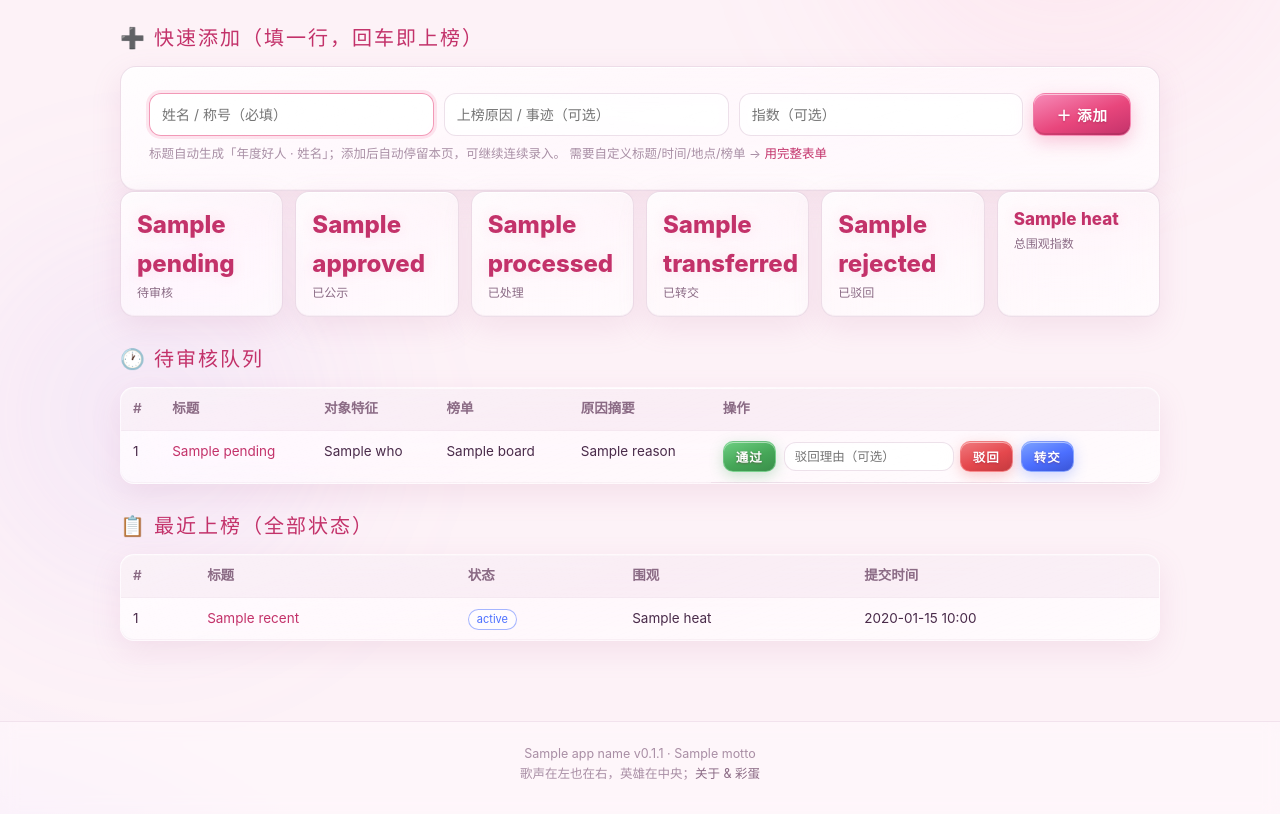
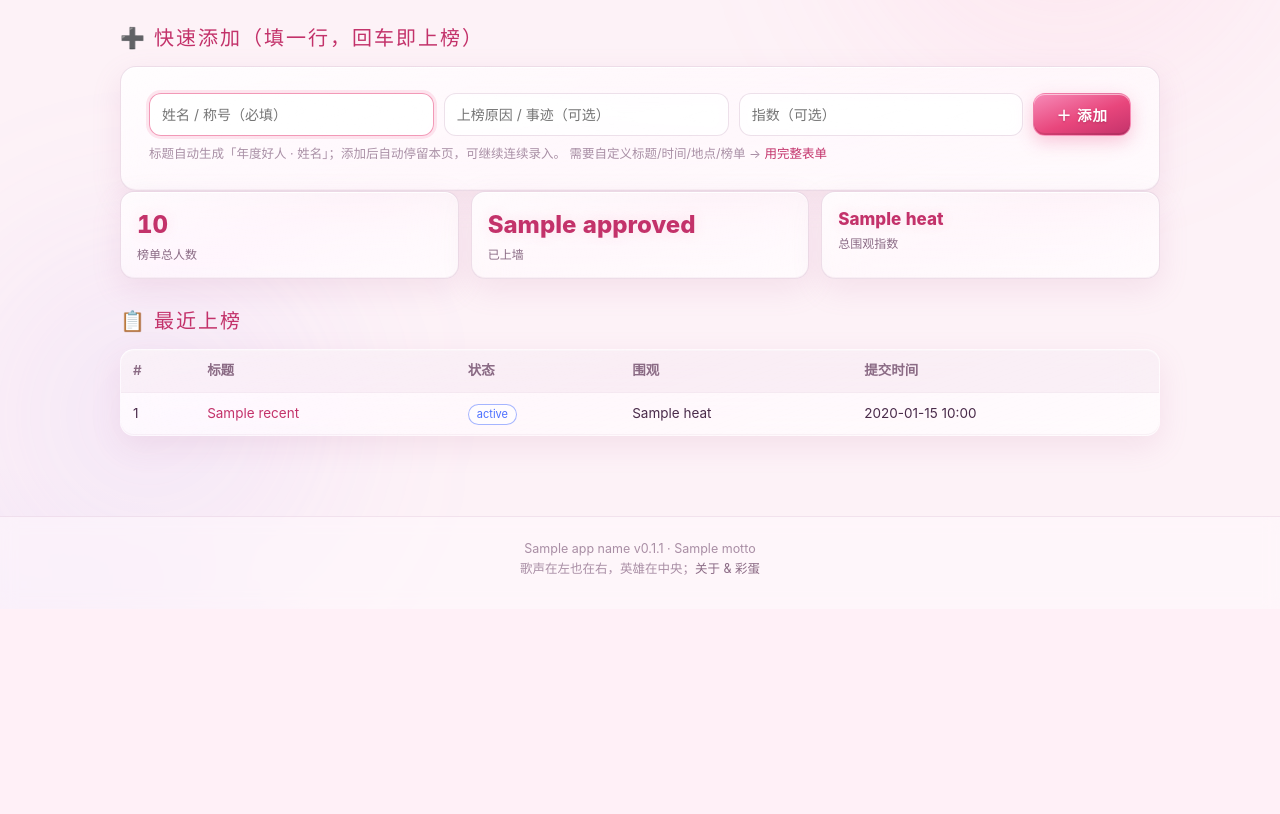
Before and after one commit to gemingla/csboard, a FastAPI app: template app/templates/admin/dashboard.html in a window 1280 px wide. Shown: the part 259-1073 px from the top of the page. After the commit the page ends 834 px from the top, so only its background shows below. Run offline with FastAPI, Linux system fonts and the light colour scheme; the template is opened without the code that fills it: most values are stand-ins (such as "Sample title", 1, 10 or a date in 2020).

Commit message:
chore: 移除审核流遗留 UI（处理/通过/驳回/转交/待审核队列/状态筛选）
- 榜单管理页操作列只保留「删除」
- 工作台统计精简为：榜单总人数/已上墙/总围观指数
- 删除待审核队列区块；后端状态路由保留供将来复用（已注释）
- 实测：列表无处理控件、快速添加与完整表单正常

```diff
--- a/app/templates/admin/dashboard.html
+++ b/app/templates/admin/dashboard.html
@@ -24,47 +24,12 @@
   </form>
 
   <div class="stat-grid">
-    <a class="stat" href="/admin/reports?status=pending"><div class="n">{{ stats.pending }}</div><div class="t">待审核</div></a>
-    <a class="stat" href="/admin/reports?status=approved"><div class="n">{{ stats.approved }}</div><div class="t">已公示</div></a>
-    <a class="stat" href="/admin/reports?status=processed"><div class="n">{{ stats.processed }}</div><div class="t">已处理</div></a>
-    <a class="stat" href="/admin/reports?status=transferred"><div class="n">{{ stats.transferred }}</div><div class="t">已转交</div></a>
-    <a class="stat" href="/admin/reports?status=rejected"><div class="n">{{ stats.rejected }}</div><div class="t">已驳回</div></a>
-    <a class="stat" href="/admin/reports"><div class="n" style="font-size:17px">{{ stats.heat }}</div><div class="t">总围观指数</div></a>
+    <div class="stat"><div class="n">{{ stats.total }}</div><div class="t">榜单总人数</div></div>
+    <div class="stat"><div class="n">{{ stats.approved }}</div><div class="t">已上墙</div></div>
+    <div class="stat"><div class="n" style="font-size:17px">{{ stats.heat }}</div><div class="t">总围观指数</div></div>
   </div>
 
-  <div class="section-title">🕐 待审核队列</div>
-  {% if pending %}
-  <table class="table">
-    <thead><tr><th>#</th><th>标题</th><th>对象特征</th><th>榜单</th><th>原因摘要</th><th>操作</th></tr></thead>
-    <tbody>
-      {% for r in pending %}
-      <tr>
-        <td>{{ r.id }}</td>
-        <td><a href="/report/{{ r.id }}" target="_blank">{{ r.title }}</a></td>
-        <td>{{ r.who }}</td>
-        <td>{{ r.board.name }}</td>
-        <td style="max-width:260px">{{ r.reason[:60] }}{% if r.reason|length > 60 %}…{% endif %}</td>
-        <td class="ops">
-          <form class="inline-form" method="post" action="/admin/report/{{ r.id }}/approve">
-            <button class="btn small ok" type="submit">通过</button>
-          </form>
-          <form class="inline-form" method="post" action="/admin/report/{{ r.id }}/reject" data-confirm="确定驳回该条提交？">
-            <input type="text" name="reason" placeholder="驳回理由（可选）">
-            <button class="btn small danger" type="submit">驳回</button>
-          </form>
-          <form class="inline-form" method="post" action="/admin/report/{{ r.id }}/transfer">
-            <button class="btn small info" type="submit" title="转交学校相关部门">转交</button>
-          </form>
-        </td>
-      </tr>
-      {% endfor %}
-    </tbody>
-  </table>
-  {% else %}
-  <div style="color:var(--muted);padding:8px 0">队列空空，岁月静好。</div>
-  {% endif %}
-
-  <div class="section-title">📋 最近上榜（全部状态）</div>
+  <div class="section-title">📋 最近上榜</div>
   <table class="table">
     <thead><tr><th>#</th><th>标题</th><th>状态</th><th>围观</th><th>提交时间</th></tr></thead>
     <tbody>
```
Also changed, not shown: app/routers/admin.py (+6 -19 lines), app/templates/admin/reports.html (+3 -18 lines).
